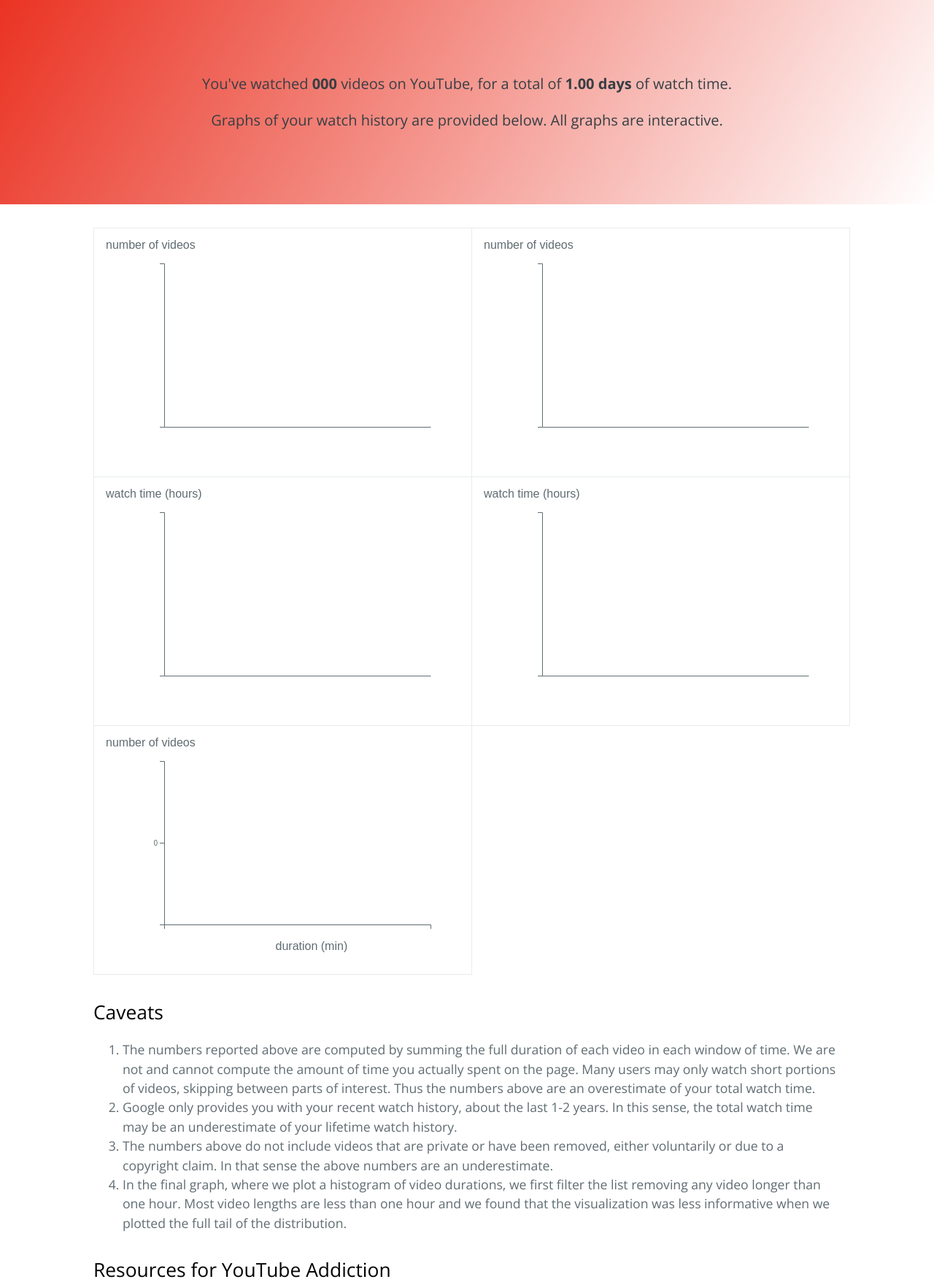
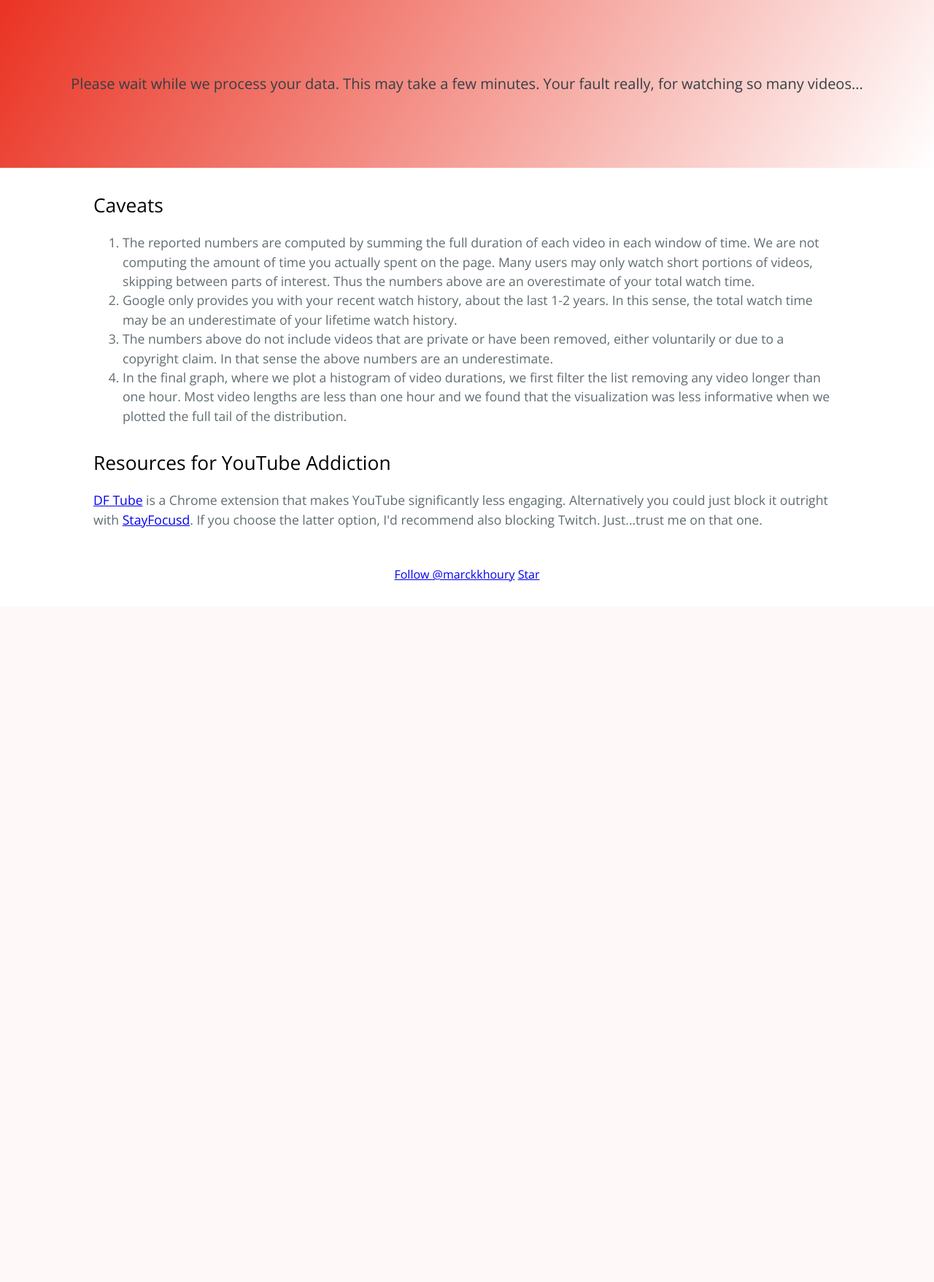
Before and after one commit to marckhoury/youtubewatchstats, a Flask app: template templates/results.html in a window 1280 px wide. Shown: the top 1757 px of the page at 73% size. After the commit the page ends 797 px from the top, so only its background shows below. Run offline with Flask 2, Linux system fonts and the light colour scheme; the template is opened without the code that fills it: most values are stand-ins (such as "Sample title", 1, 10 or a date in 2020); some libraries are stand-ins or nearby versions.

Commit message:
implemented more scalable approach to handling requests using redis queue

```diff
--- a/server.py
+++ b/server.py
@@ -1,23 +1,11 @@
-import os
-import sys
-import math
-import time
-import datetime
-import json
-
-import numpy as np
-import pandas as pd
-
-import api
-import utils
-import database
-
 from flask import Flask
 from flask import render_template, request
 from werkzeug.utils import secure_filename
 from logging.config import dictConfig
+from rq import Queue
 
-from parser import YouTubeHistoryParser
+from worker import redis_conn
+from process import process_watch_history
 
 dictConfig({
     'version': 1,
@@ -37,111 +25,27 @@ dictConfig({
 
 app = Flask(__name__)
 
-youtube = api.create_youtube_api_client()
-conn = database.create_connection('yt-data.db')
-database.create_table(conn)
+q = Queue(connection=redis_conn)
 
 @app.route('/')
 def index():
     return render_template('index.html')
 
+@app.route('/results/<job_id>', methods=['GET'])
 @app.route('/results', methods=['GET', 'POST'])
-def results():
+def results(job_id=None):
     if request.method == 'GET':
-        return render_template('index.html')
+        if job_id != None:
+            job = q.fetch_job(job_id)
+            if job.get_status() == 'finished':
+                return job.result
+            else:
+                return 'None'
+        else:
+            return render_template('index.html')
     else: # request.method == 'POST'
+        import sys
         f = request.files['watchHistoryFile']
-        data = f.read().decode()
-
-        parser = YouTubeHistoryParser()
-        parser.feed(data)
-
-        app.logger.info('file successfully parsed')
-
-        queries = set([])
-        for vid in parser.video_ids:
-            if database.select_video(conn, vid) == None:
-                queries.add(vid)
-
-        previously_queried = len(parser.video_ids) - len(queries)
-        if len(queries) > 0:
-            queries = list(queries)
-            queries = utils.chunks(queries, 50)
-
-            for query in queries:
-                remaining_queries = set(query)
-
-                response = api.request_video_list(youtube, query)
-
-                for item in response['items']:
-                    vid = item['id']
-                    title, duration = '', ''
-                    if 'title' in item['snippet']:
-                        title = item['snippet']['title']
-                    if 'duration' in item['contentDetails']:
-                        duration = item['contentDetails']['duration']
-
-                    database.create_video(conn, (vid, title, duration, 1))
-                    remaining_queries.remove(vid)
-
-                # all remaining queries are invalid, don't query api again
-                for vid in remaining_queries:
-                    database.create_video(conn, (vid, None, None, 0))
-
-            conn.commit()
-
-        app.logger.info('{0} videos of {1} in database, {2} queries saved'.format(previously_queried, len(parser.video_ids), math.floor(previously_queried / 50)))
-
-        total_seconds = 0
-        durations, datetimes = [], []
-        for i in range(len(parser.video_ids)):
-            vid = parser.video_ids[i]
-            _, _, duration, valid = database.select_video(conn, vid)
-            if valid:
-                h, m, s = utils.parse_duration(duration)
-                seconds = 3600 * h + 60 * m + s
-                durations.append(seconds / 60.0)
-                datetimes.append(parser.datetimes[i])
-                total_seconds += seconds
-
-        number_of_videos = len(durations)
-        total_days = total_seconds / 3600.0 / 24.0
-
-        data = {'number_of_videos': number_of_videos, 'total_days': total_days}
-
-        df = pd.DataFrame(parser.datetimes, columns=['date'])
-        month_count = df.groupby([df["date"].dt.year, df["date"].dt.month]).count()
-        month_count = month_count.rename(columns={'date': 'value'})
-        month_count['date'] = month_count.index
-        month_count = month_count.reset_index(drop=True)
-        month_count = month_count.to_dict(orient='records')
-        data['month_count'] = json.dumps(month_count, indent=2)
-
-
-        day_count = df.groupby([df["date"].dt.year, df["date"].dt.month, df['date'].dt.day]).count()
-        day_count = day_count.rename(columns={'date': 'value'})
-        day_count['date'] = day_count.index
-        day_count = day_count.reset_index(drop=True)
-        day_count = day_count.to_dict(orient='records')
-        data['day_count'] = json.dumps(day_count, indent=2)
-
-
-        df = pd.DataFrame({'date': datetimes, 'duration': durations})
-        month_sum = df.groupby([df["date"].dt.year, df["date"].dt.month]).sum() / 60.0
-        month_sum = month_sum.rename(columns={'duration': 'value'})
-        month_sum['date'] = month_sum.index
-        month_sum = month_sum.reset_index(drop=True)
-        month_sum = month_sum.to_dict(orient='records')
-        data['month_sum'] = json.dumps(month_sum, indent=2)
-
-
-        day_sum = df.groupby([df["date"].dt.year, df["date"].dt.month, df['date'].dt.day]).sum() / 60.0
-        day_sum = day_sum.rename(columns={'duration': 'value'})
-        day_sum['date'] = day_sum.index
-        day_sum = day_sum.reset_index(drop=True)
-        day_sum = day_sum.to_dict(orient='records')
-        data['day_sum'] = json.dumps(day_sum, indent=2)
-
-        data['durations'] = json.dumps(durations, indent=2)
-
-        return render_template('results.html', data=data)
+        data = f.read()
+        job = q.enqueue(process_watch_history, args=(data,), timeout='5m')
+        return render_template('results.html', data=None, job_id=job.get_id())
--- a/templates/results.html
+++ b/templates/results.html
@@ -2,68 +2,113 @@
   <head>
     <title>YouTube Watch Statistics</title>
     <script src="http://d3js.org/d3.v5.min.js"></script>
+    <script src="https://ajax.googleapis.com/ajax/libs/jquery/3.4.1/jquery.min.js"></script>
     <script src="{{url_for('static', filename="js/charts.js")}}"></script>
     <script async defer src="https://buttons.github.io/buttons.js"></script>
     <link rel="stylesheet" type="text/css" href="{{url_for('static', filename="css/style.css")}}">
-  </head>
-  <body>
-    <section class="page-header">
-    <p>You've watched <b>{{data.number_of_videos}}</b> videos on YouTube, for a total of <b>{{'%0.2f' % data.total_days | float}} days</b> of watch time. </p>
-    <p>Graphs of your watch history are provided below. All graphs are interactive.</p>
-
-    </section>
-
-    <section class="main-content">
-    <table>
-    <tr>
-        <td class="monthcount"/>
-        <td class="daycount"/>
-    </tr>
-    <tr>
-        <td class="monthsum"/>
-        <td class="daysum"/>
-    </tr>
-    <tr>
-        <td class="histogram"/>
-    </tr>
-    </table>
 
     <script>
+       function updateHeaderText(number_of_videos, total_days) {
+            var p = document.createElement("p");
+            var text = document.createTextNode("Graphs of your watch history are provided below. All graphs are interactive.");
+            p.appendChild(text);
+
+            text = "You've watched <b>" +  number_of_videos + "</b> videos on YouTube, for a total of <b>" +  total_days.toFixed(2) + "</b> days of watch time.";
+
+            $("#header-text").html(text);
+            $("section.page-header").append(p);
+        }
+
+        function appendTable() {
+            var table = document.createElement("table");
+            var table1 = document.createElement("tr");
+            var table2 = document.createElement("tr");
+            var table3 = document.createElement("tr");
+            var table11 = document.createElement("td");
+            var table12 = document.createElement("td");
+            var table21 = document.createElement("td");
+            var table22 = document.createElement("td");
+            var table31 = document.createElement("td");
+
+            table11.className = "monthcount";
+            table12.className = "daycount";
+            table21.className = "monthsum";
+            table22.className = "daysum";
+            table31.className = "histogram";
+
+            table.appendChild(table1);
+            table.appendChild(table2);
+            table.appendChild(table3);
+
+            table1.appendChild(table11);
+            table1.appendChild(table12);
+
+            table2.appendChild(table21);
+            table2.appendChild(table22);
+
+            table3.appendChild(table31);
+            $("section.main-content").prepend(table);
+        }
+
+        function renderCharts(data) {
             var margin = {top: 20, right: 20, bottom: 30, left: 40};
             var width = 485 - margin.left - margin.right;
             var height = 324 - margin.top - margin.bottom;
 
-        var data = {{data.month_count | safe}}
             var svg = d3.select("td.monthcount").append("svg");
-        createBarChart(data, svg, margin, width, height, "number of videos");
+            createBarChart(data.month_count, svg, margin, width, height, "number of videos");
 
-        data = {{data.day_count | safe}}
             svg = d3.select("td.daycount").append("svg");
-        createBarChart(data, svg, margin, width, height, "number of videos");
+            createBarChart(data.day_count, svg, margin, width, height, "number of videos");
 
-        data = {{data.month_sum | safe}}
             svg = d3.select("td.monthsum").append("svg");
-        createBarChart(data, svg, margin, width, height, "watch time (hours)");
+            createBarChart(data.month_sum, svg, margin, width, height, "watch time (hours)");
 
-        data = {{data.day_sum | safe}}
             svg = d3.select("td.daysum").append("svg");
-        createBarChart(data, svg, margin, width, height, "watch time (hours)");
+            createBarChart(data.day_sum, svg, margin, width, height, "watch time (hours)");
 
-        data = {{data.durations | safe}}
-        data_filtered = []
-        for(let i = 0; i < data.length; i++) {
-            if(data[i] < 60) {
-                data_filtered.push(data[i]);
+            durations = []
+            for(let i = 0; i < data.durations.length; i++) {
+                if(data.durations[i] < 60) {
+                    durations.push(data.durations[i]);
                 }
             }
             svg = d3.select("td.histogram").append("svg");
-        createHistogram(data_filtered, svg, margin, width, height);
+            createHistogram(durations, svg, margin, width, height);
+        }
+
+        $(function() {
+            var interval = setInterval(function() {
+                $.ajax('{{ url_for('results') }}' + '/{{ job_id }}').done(
+                    function(data) {
+                        if(data !== "None") {
+                            data.month_count = JSON.parse(data.month_count);
+                            data.day_count = JSON.parse(data.day_count);
+                            data.month_sum = JSON.parse(data.month_sum);
+                            data.day_sum = JSON.parse(data.day_sum);
+                            data.durations = JSON.parse(data.durations);
+                            updateHeaderText(data.number_of_videos, data.total_days);
+                            appendTable();
+                            renderCharts(data);
+                            clearInterval(interval);
+                        }
+                    }
+                );
+            }, 10000);
+        });
     </script>
 
+  </head>
+  <body>
+    <section class="page-header">
+    <p id='header-text'>Please wait while we process your data. This may take a few minutes. Your fault really, for watching so many videos...</p>
+    </section>
+
+    <section id="main-content" class="main-content">
 
     <h2>Caveats</h2>
     <ol>
-        <li>The numbers reported above are computed by summing the full duration of each video in each window of time. We are not and cannot compute the amount of time you actually spent on the page. Many users may only watch short portions of videos, skipping between parts of interest. Thus the numbers above are an overestimate of your total watch time. </li>
+        <li>The reported numbers are computed by summing the full duration of each video in each window of time. We are not computing the amount of time you actually spent on the page. Many users may only watch short portions of videos, skipping between parts of interest. Thus the numbers above are an overestimate of your total watch time. </li>
         <li>Google only provides you with your recent watch history, about the last 1-2 years. In this sense, the total watch time may be an underestimate of your lifetime watch history.</li>
         <li>The numbers above do not include videos that are private or have been removed, either voluntarily or due to a copyright claim. In that sense the above numbers are an underestimate. </li>
         <li>In the final graph, where we plot a histogram of video durations, we first filter the list removing any video longer than one hour. Most video lengths are less than one hour and we found that the visualization was less informative when we plotted the full tail of the distribution.
```
Also changed, not shown: process.py (added, +124 -0 lines), worker.py (added, +15 -0 lines). Lines whose indentation alone changed are shown as unchanged.
